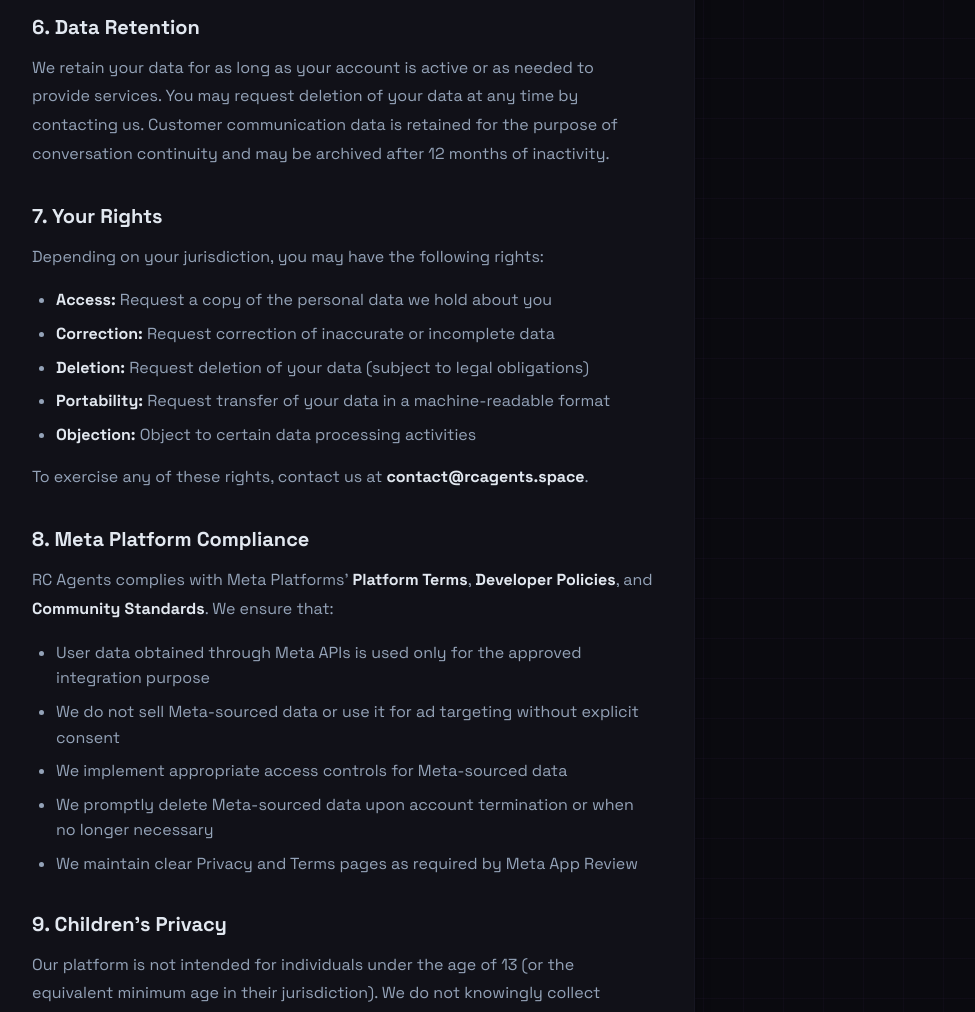
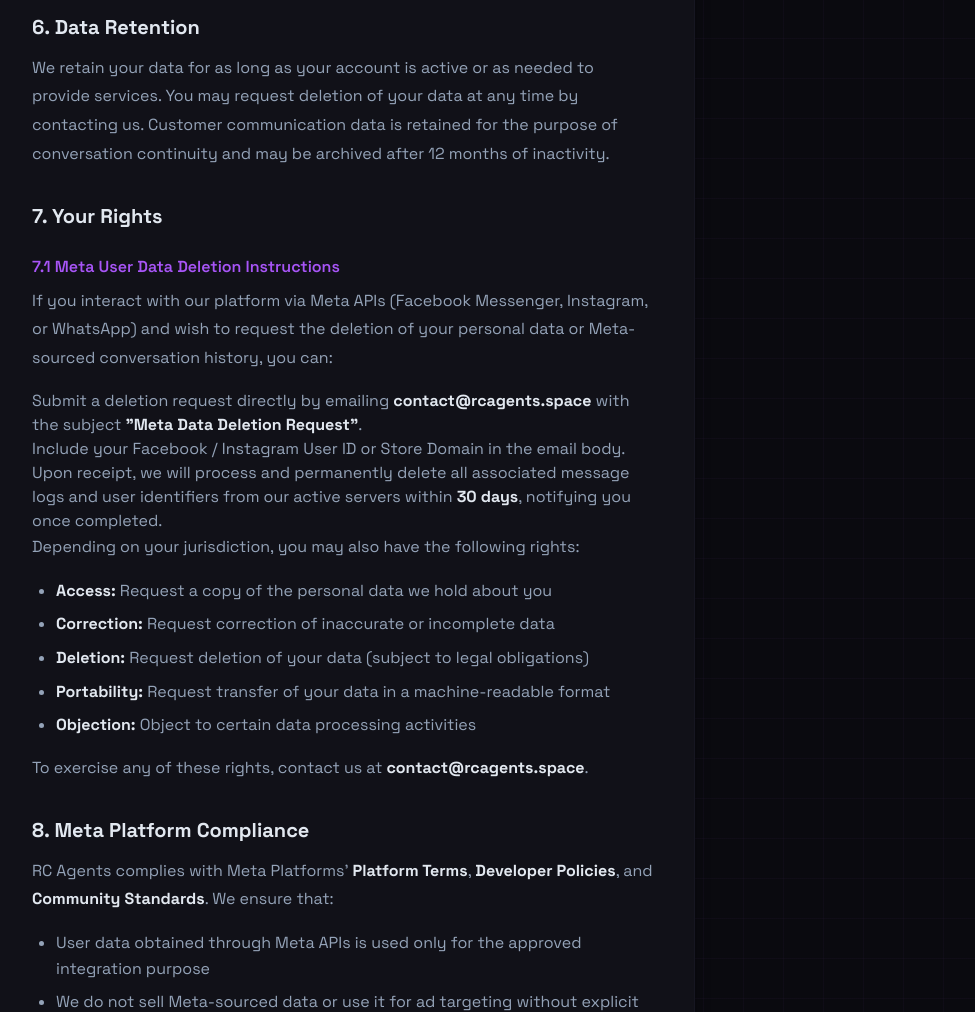
Before and after one commit to 040916073mustapha/royal-chaussures-server, a Flask app: page /privacy in a window 1280 px wide. Shown: the part 2602-3614 px from the top of the page, without its empty margins (297-1272 px from the left). Run offline with Flask 3, Linux system fonts and the light colour scheme; some libraries are stand-ins or nearby versions.

Commit message:
[PRIVACY] Add Meta User Data Deletion Instructions (7.1)
- New Section 7.1: Meta User Data Deletion Instructions per Meta App Review
  requirements for data deletion compliance
- Clear 3-step process: email contact@rcagents.space with subject
  'Meta Data Deletion Request', include User ID/Store Domain,
  permanent deletion within 30 days with notification

```diff
--- a/templates/privacy.html
+++ b/templates/privacy.html
@@ -173,7 +173,20 @@
                 </p>
 
                 <h2>7. Your Rights</h2>
-                <p>Depending on your jurisdiction, you may have the following rights:</p>
+
+                <h3>7.1 Meta User Data Deletion Instructions</h3>
+                <p>
+                    If you interact with our platform via Meta APIs (Facebook Messenger, Instagram, or WhatsApp)
+                    and wish to request the deletion of your personal data or Meta-sourced conversation history,
+                    you can:
+                </p>
+                <ol>
+                    <li>Submit a deletion request directly by emailing <strong>contact@rcagents.space</strong> with the subject <strong>&quot;Meta Data Deletion Request&quot;</strong>.</li>
+                    <li>Include your Facebook / Instagram User ID or Store Domain in the email body.</li>
+                    <li>Upon receipt, we will process and permanently delete all associated message logs and user identifiers from our active servers within <strong>30 days</strong>, notifying you once completed.</li>
+                </ol>
+
+                <p>Depending on your jurisdiction, you may also have the following rights:</p>
                 <ul>
                     <li><strong>Access:</strong> Request a copy of the personal data we hold about you</li>
                     <li><strong>Correction:</strong> Request correction of inaccurate or incomplete data</li>
```
